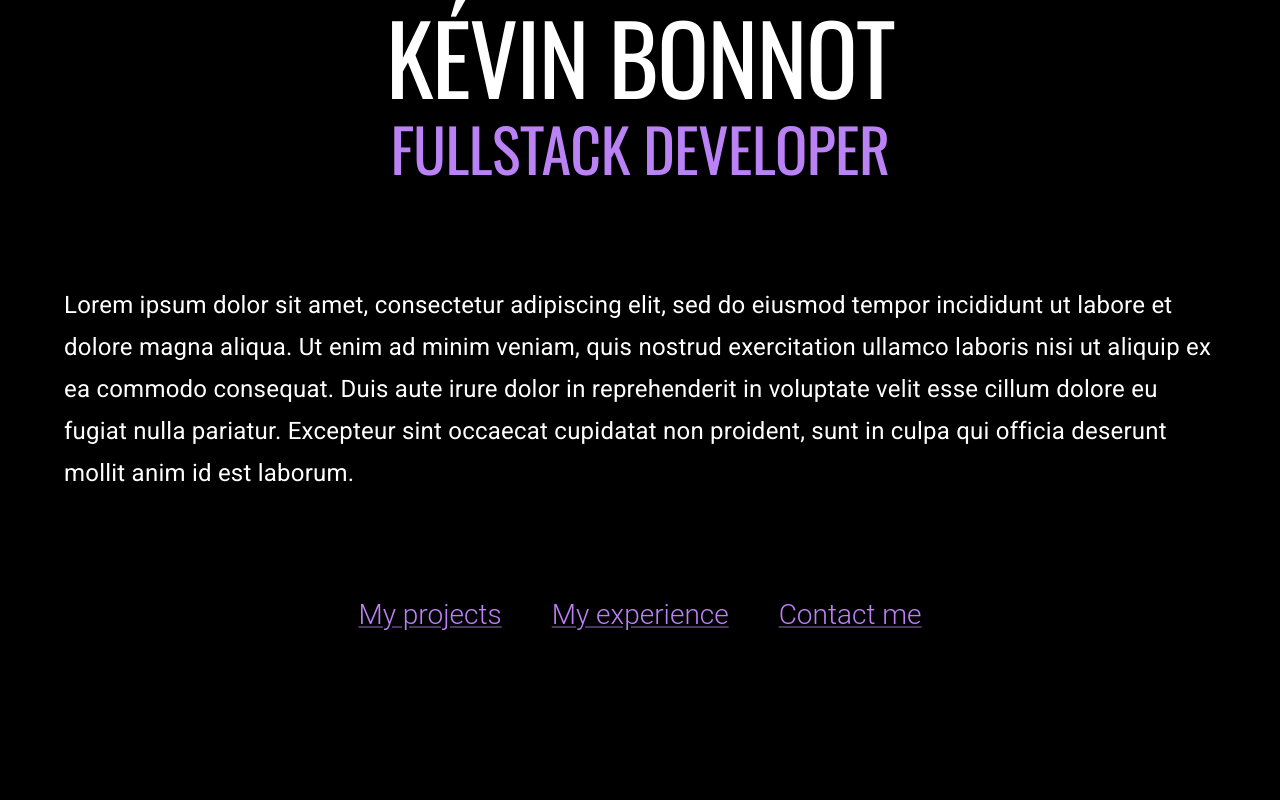
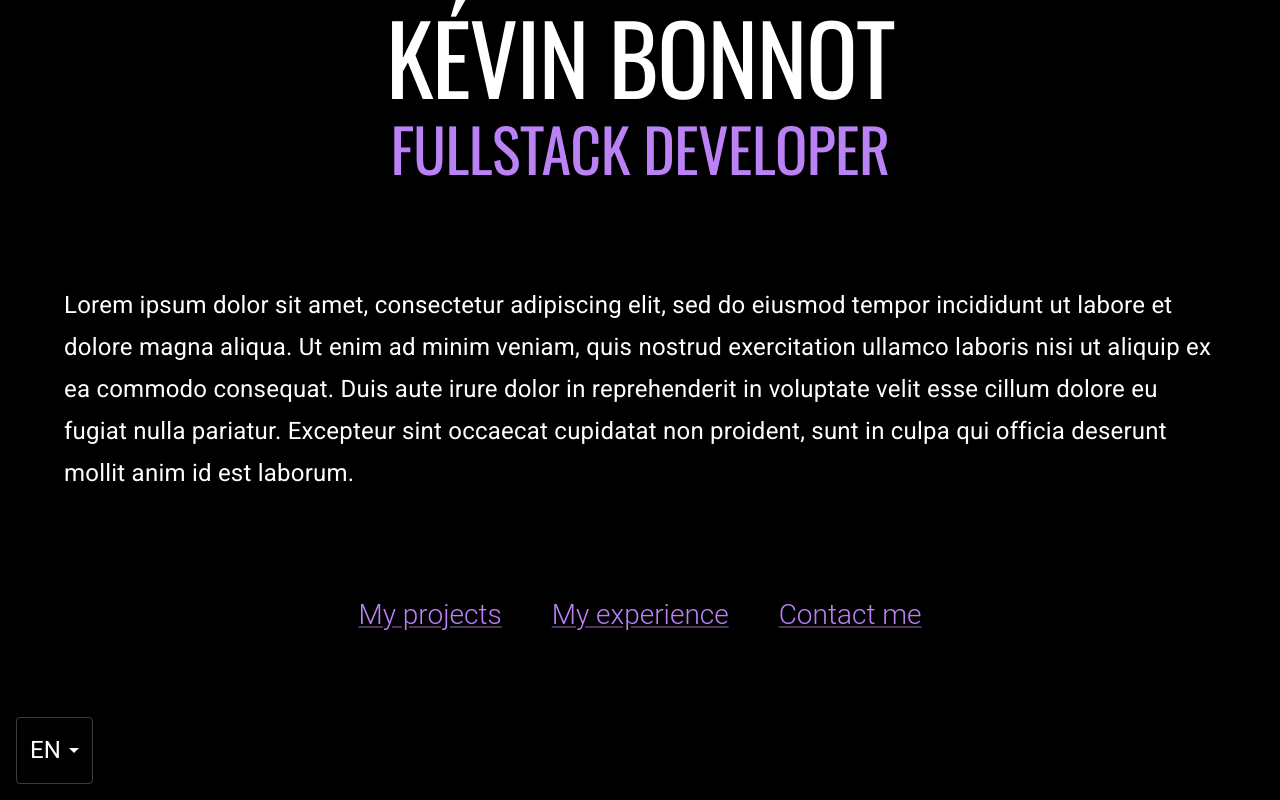
Before and after one commit to kevin-bonnot/personal-website, a React (Vite) app: page / in a window 1280 px wide. Shown: the top 800 px of the page. Built offline with nearby package versions, Linux system fonts and the light colour scheme.

Commit message:
Change language

```diff
--- a/src/App.tsx
+++ b/src/App.tsx
@@ -10,6 +10,8 @@ import {
   Fab,
   Fade,
   Link,
+  MenuItem,
+  Select,
   SelectChangeEvent,
   ThemeProvider,
   Typography,
@@ -91,6 +93,18 @@ function App() {
           <KeyboardArrowUpIcon />
         </Fab>
       </ScrollTop>
+      <Box
+        sx={{
+          position: 'fixed',
+          left: '16px',
+          bottom: '16px'
+        }}
+      >
+        <Select value={language} onChange={handleLanguageChange}>
+          <MenuItem value='fr'>FR</MenuItem>
+          <MenuItem value='en'>EN</MenuItem>
+        </Select>
+      </Box>
     </ThemeProvider>
   );
 }
```
